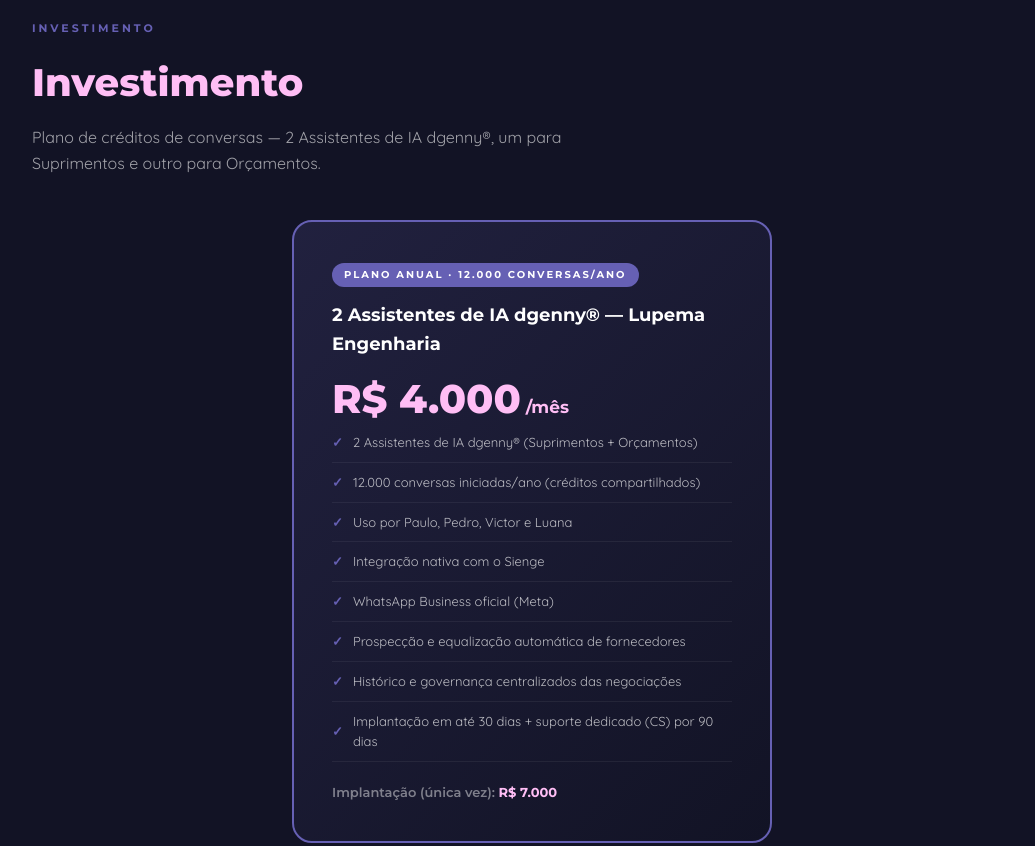
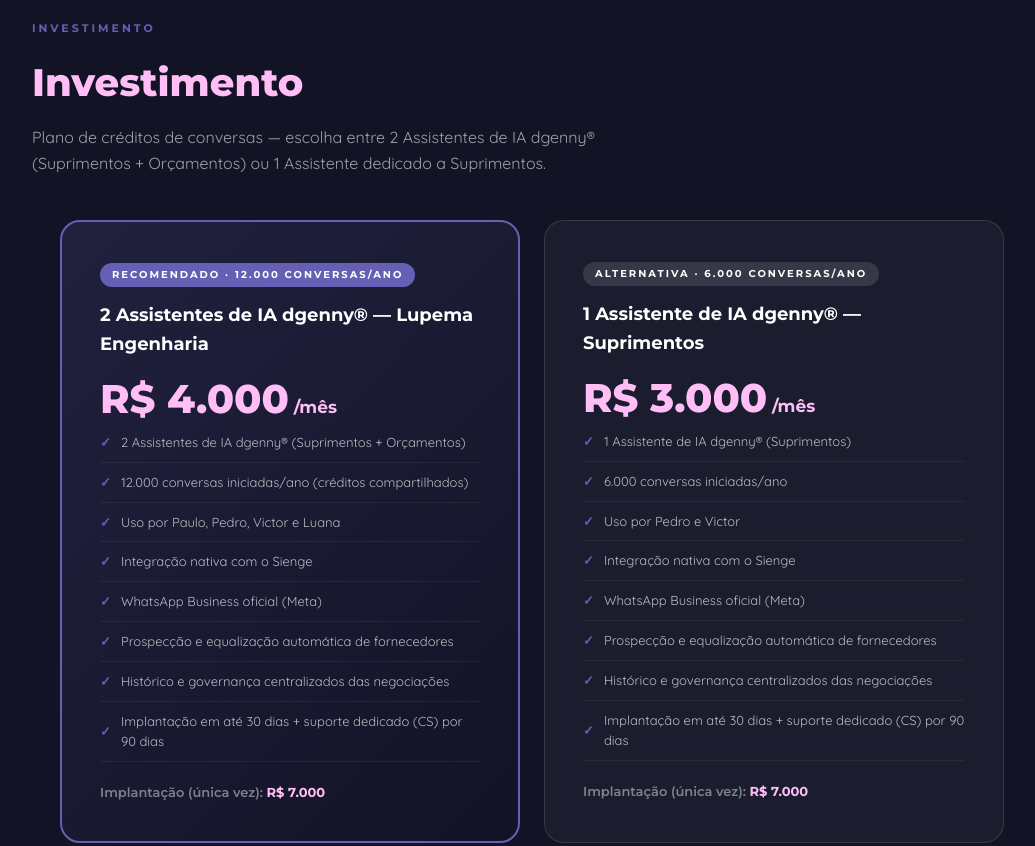
Before and after one commit to saviostang/proposta-lupema, a plain HTML site: page index.html in a window 1280 px wide. Shown: the part 4400-5246 px from the top of the page, without its empty margins (108-1143 px from the left). Drawn offline with Linux system fonts and the light colour scheme.

Commit message:
Adiciona plano alternativo de 1 assistente (R$3.000/mes, 6.000 conversas/ano)

```diff
--- a/index.html
+++ b/index.html
@@ -300,7 +300,7 @@
         </div>
       </div>
     </div>
-    <p class="roi-note">* Retorno previsível, não garantido. Saving aplicado sobre o volume de compras de R$ 1,2M/mês. Investimento Ano 1 = R$ 4.000 × 12 meses + R$ 7.000 implantação = R$ 55.000. Ganhos de produtividade do time não contabilizados.</p>
+    <p class="roi-note">* Retorno previsível, não garantido. Cenário calculado para o plano recomendado (2 Assistentes). Saving aplicado sobre o volume de compras de R$ 1,2M/mês. Investimento Ano 1 = R$ 4.000 × 12 meses + R$ 7.000 implantação = R$ 55.000. Ganhos de produtividade do time não contabilizados.</p>
   </div>
 </section>
 
@@ -339,10 +339,10 @@
 <section class="section">
   <div class="sec-badge">Investimento</div>
   <h2 class="sec-title"><em>Investimento</em></h2>
-  <p class="sec-desc">Plano de créditos de conversas — 2 Assistentes de IA dgenny®, um para Suprimentos e outro para Orçamentos.</p>
-  <div style="max-width:480px;margin:0 auto">
-    <div class="pc anual">
-      <div class="ptag">Plano Anual · 12.000 conversas/ano</div>
+  <p class="sec-desc">Plano de créditos de conversas — escolha entre 2 Assistentes de IA dgenny® (Suprimentos + Orçamentos) ou 1 Assistente dedicado a Suprimentos.</p>
+  <div style="display:flex;gap:24px;justify-content:center;flex-wrap:wrap;max-width:1000px;margin:0 auto">
+    <div class="pc anual" style="flex:1;min-width:300px;max-width:460px">
+      <div class="ptag">Recomendado · 12.000 conversas/ano</div>
       <div class="pname">2 Assistentes de IA dgenny® — Lupema Engenharia</div>
       <div class="pprice">R$ 4.000<span style="font-size:17px;color:#FFBEF5;font-weight:700"> /mês</span></div>
       <ul class="pitems">
@@ -357,8 +357,24 @@
       </ul>
       <div class="ptotal">Implantação (única vez): <strong>R$ 7.000</strong></div>
     </div>
-    <div class="validity-box">Proposta válida até 18/09/2026</div>
+    <div class="pc" style="flex:1;min-width:300px;max-width:460px;background:rgba(255,255,255,0.04);border:1px solid rgba(255,255,255,0.12)">
+      <div class="ptag" style="background:rgba(255,255,255,0.12)">Alternativa · 6.000 conversas/ano</div>
+      <div class="pname">1 Assistente de IA dgenny® — Suprimentos</div>
+      <div class="pprice">R$ 3.000<span style="font-size:17px;color:#FFBEF5;font-weight:700"> /mês</span></div>
+      <ul class="pitems">
+        <li>1 Assistente de IA dgenny® (Suprimentos)</li>
+        <li>6.000 conversas iniciadas/ano</li>
+        <li>Uso por Pedro e Victor</li>
+        <li>Integração nativa com o Sienge</li>
+        <li>WhatsApp Business oficial (Meta)</li>
+        <li>Prospecção e equalização automática de fornecedores</li>
+        <li>Histórico e governança centralizados das negociações</li>
+        <li>Implantação em até 30 dias + suporte dedicado (CS) por 90 dias</li>
+      </ul>
+      <div class="ptotal">Implantação (única vez): <strong>R$ 7.000</strong></div>
+    </div>
   </div>
+  <div class="validity-box">Proposta válida até 18/09/2026</div>
 </section>
 
 <div class="divider"></div>
@@ -387,7 +403,7 @@
   <div class="challenges">
     <div class="ci">
       <div class="ci-title">Compromisso</div>
-      <div class="ci-desc">A Lupema se compromete a usar no mínimo 70% das 12.000 conversas iniciadas do pacote contratado durante os 2 primeiros meses de contrato.</div>
+      <div class="ci-desc">A Lupema se compromete a usar no mínimo 70% das conversas iniciadas do pacote contratado (12.000/ano no plano de 2 Assistentes ou 6.000/ano no plano de 1 Assistente) durante os 2 primeiros meses de contrato.</div>
     </div>
     <div class="ci">
       <div class="ci-title">Benefício</div>
```
